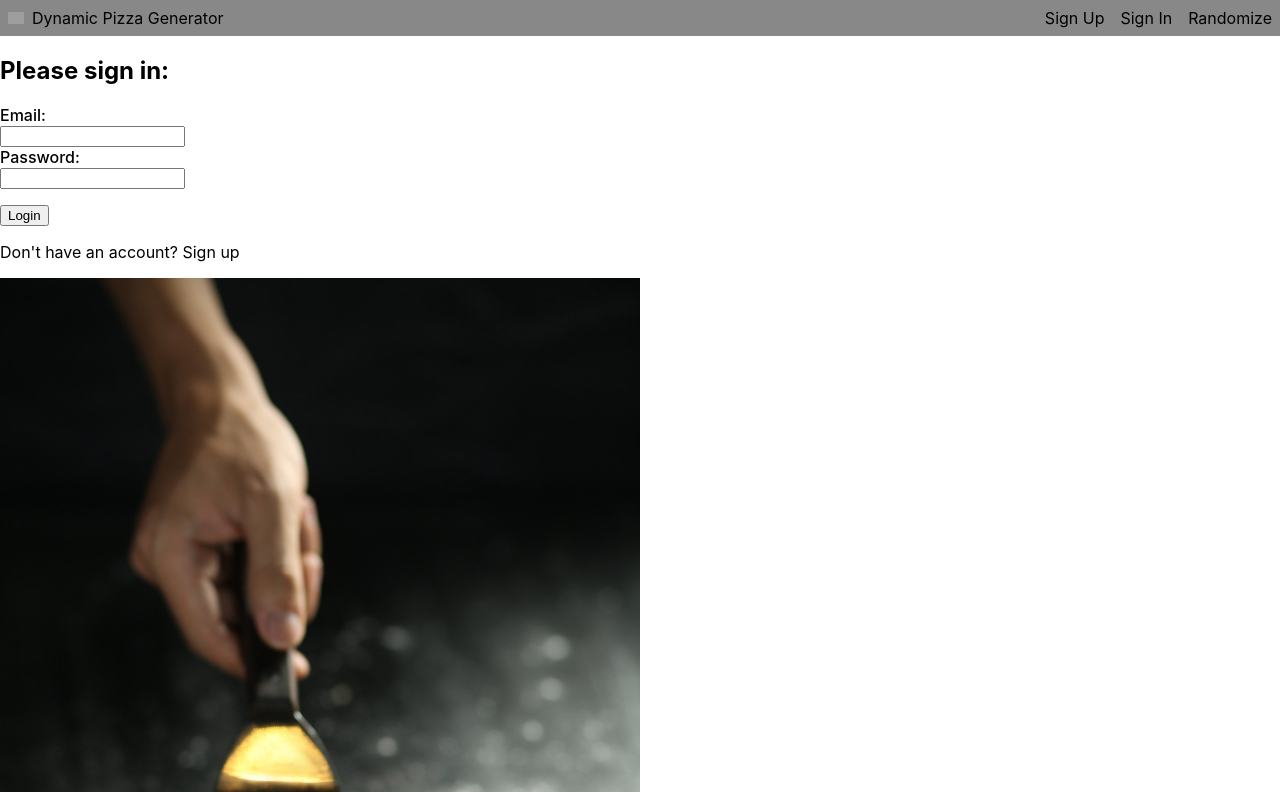
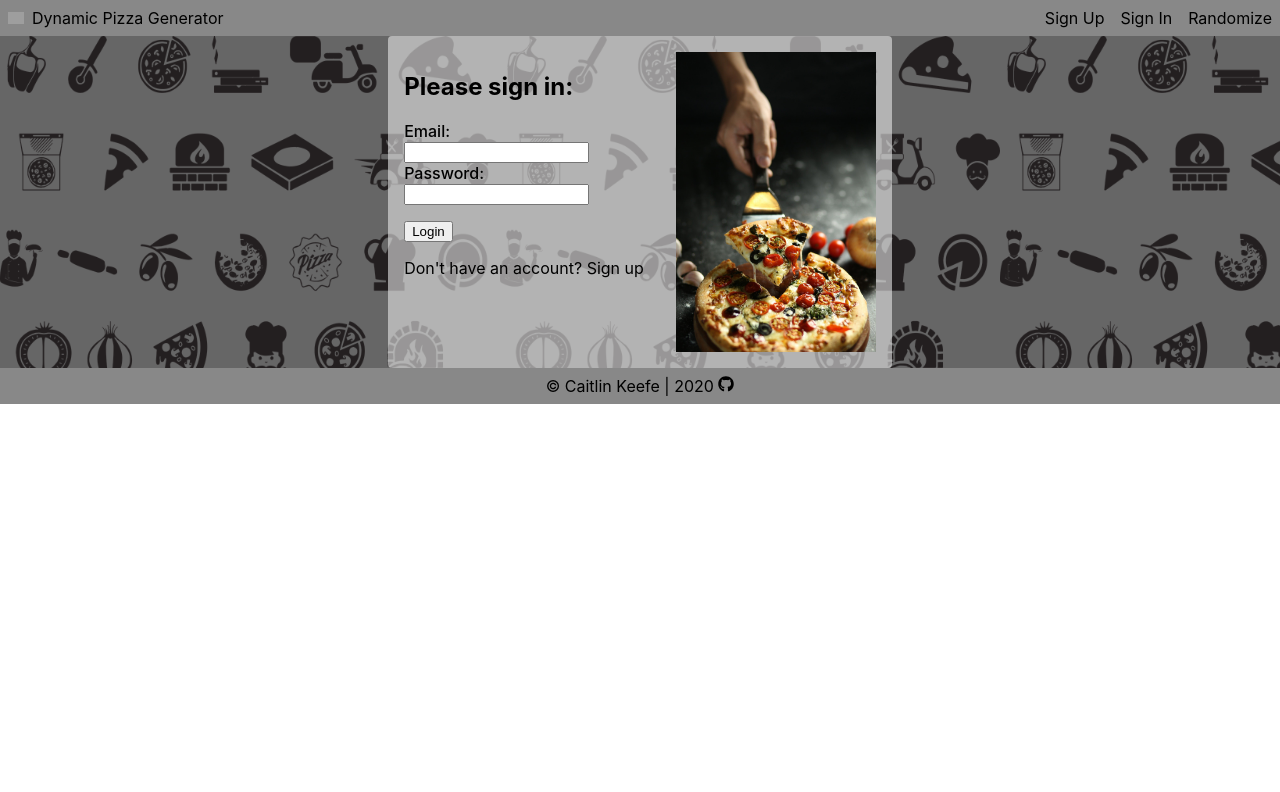
Before and after one commit to ckeefe90/Dynamic-Pizza-Client, a React (Create React App) app: page /SignIn in a window 1280 px wide. Shown: the top 792 px of the page. Built offline with nearby package versions, Linux system fonts and the light colour scheme; grey boxes are pictures that could not be loaded.

Commit message:
updated css file

```diff
--- a/src/SignIn.js
+++ b/src/SignIn.js
@@ -38,9 +38,7 @@ export default function SignIn(props) {
                 <button type='submit'>Login</button>
                 <p>Don't have an account? <Link to='/SignUp'>Sign up</Link></p>
             </form>
-        </div>
-        <div className='SignInImage'>
-            <img width='50%' src={pizzaSlice} alt='pizza slice' />
+            <img src={pizzaSlice} alt='pizza slice' />
         </div>
     </>)
 }
--- a/src/index.css
+++ b/src/index.css
@@ -7,6 +7,28 @@ body {
 
 code {
     font-family: source-code-pro, Menlo, Monaco, Consolas, 'Courier New', monospace;
+}
+
+#root {
+    display: grid;
+    grid-template-rows: auto 1fr auto;
+    background-color: #666666;
+}
+
+main {
+    display: flex;
+    flex-direction: column;
+    align-items: center;
+    justify-content: center;
+    background-image: url(./images/pizza-icons.png);
+    background-size: 500px;
+}
+
+main>* {
+    width: fit-content;
+    background-color: rgba(230, 230, 230, 0.6);
+    border-radius: 4px;
+    padding: 4px;
 }
 
 
@@ -29,6 +51,9 @@ nav {
     width: 1rem;
     margin-right: 0.5rem;
 }
+
+
+/* Links */
 
 a:link,
 a:visited {
@@ -74,7 +99,8 @@ footer {
     margin-top: 1rem;
 }
 
-.SignUp {
+.SignUp,
+.SignIn {
     padding: 1rem;
     display: flex;
     gap: 2rem;
@@ -83,5 +109,9 @@ footer {
 }
 
 .SignUp img {
-    width: 250px;
+    width: 200px;
 }
+
+.SignIn img {
+    width: 200px;
+}
```
